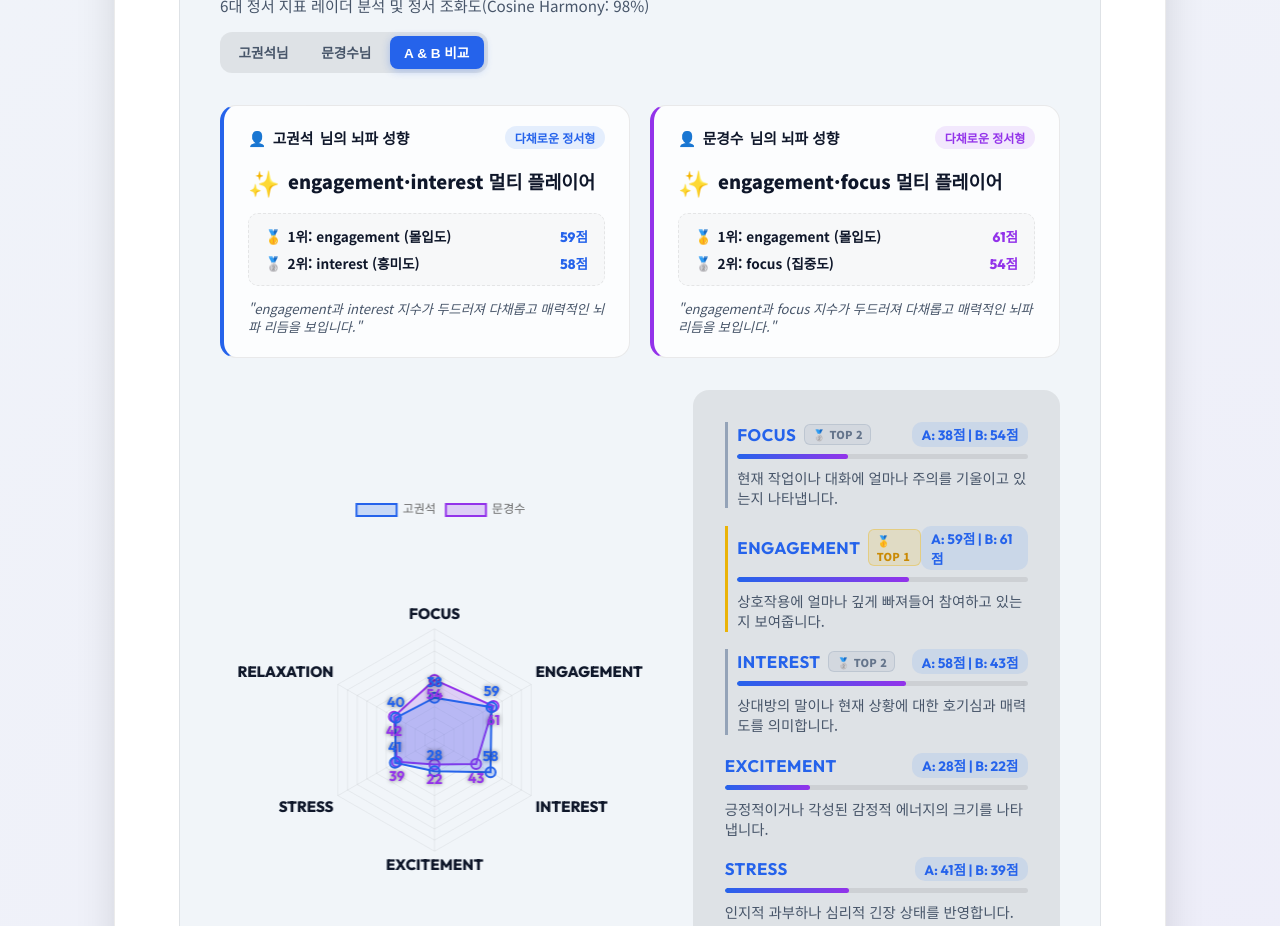
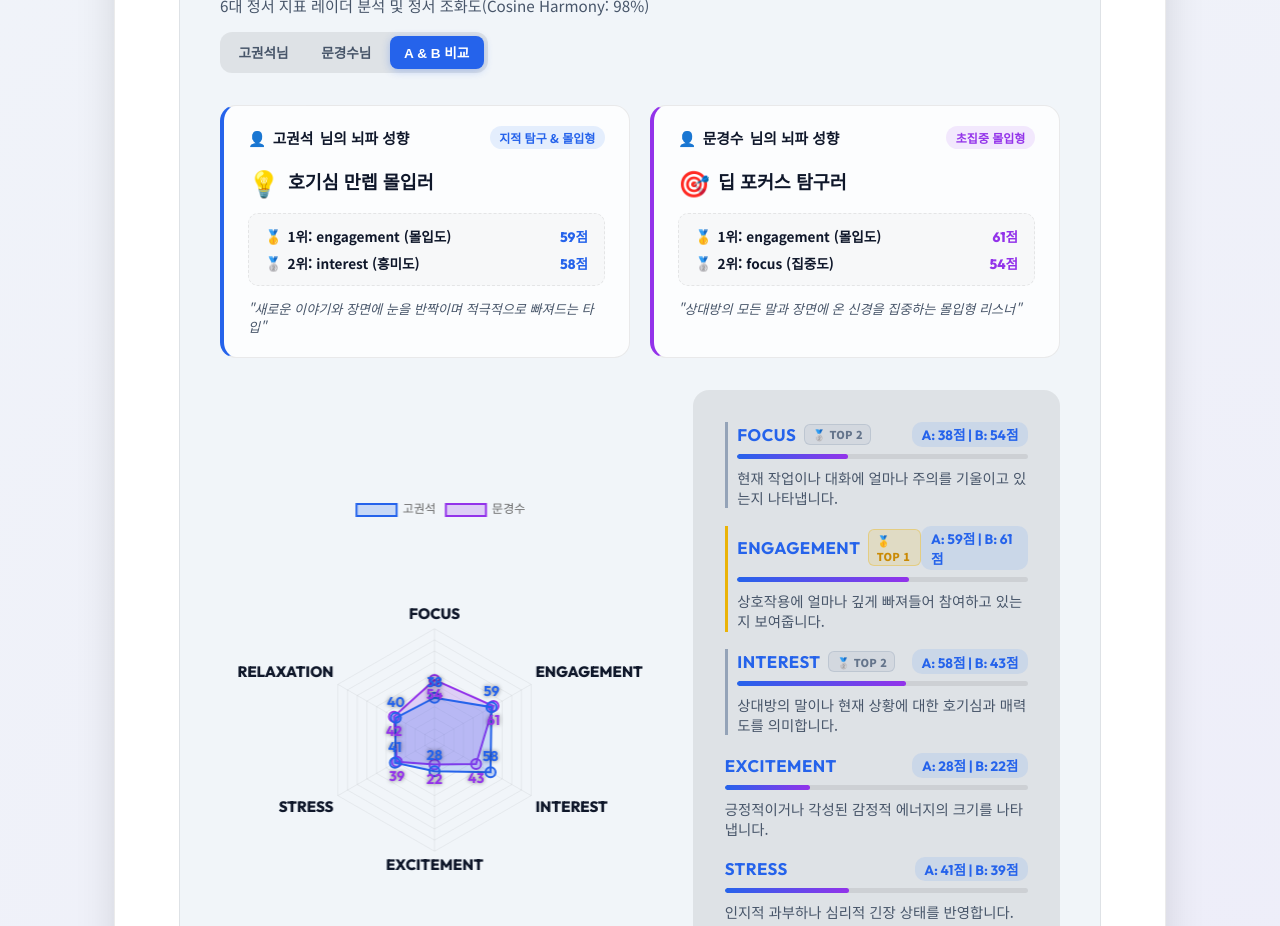
Before and after one commit to moonaaa-create/neurosignal_data_analysis, a React (Vite) app: page / in a window 1280 px wide. Shown: the part 4120-5046 px from the top of the page. Built offline with nearby package versions, Linux system fonts and the light colour scheme.

Commit message:
feat: 6대 정서 조합별 뇌파 페르소나 매핑 및 TOP 2 성향 카드 인터랙션 완성

```diff
--- a/src/App.jsx
+++ b/src/App.jsx
@@ -108,26 +108,40 @@ function sampleData(arr, maxPoints = 300) {
 
 function getParticipantPersona(top1, top2) {
   if (!top1 || !top2) return { icon: '✨', badge: '정서 탐구자', tag: '균형 정서형', desc: '다채로운 정서 리듬을 보여줍니다.' };
-  const n1 = top1.label.split(' ')[0];
-  const n2 = top2.label.split(' ')[0];
-
-  if (n1 === '집중' || n2 === '집중') {
-    if (n1 === '몰입' || n2 === '몰입') return { icon: '🎯', badge: '딥 포커스 탐구러', tag: '초집중 몰입형', desc: '상대방의 모든 말과 장면에 온 신경을 집중하는 몰입형 리스너' };
-    if (n1 === '흥미' || n2 === '흥미') return { icon: '💡', badge: '호기심 천재 브레인', tag: '지적 탐구형', desc: '새로운 이야기와 지적 자극에 적극적으로 반응하는 탐험가' };
-    if (n1 === '이완' || n2 === '이완') return { icon: '🧘', badge: '차분한 관찰형 전략가', tag: '안정 집중형', desc: '흔들림 없이 편안한 태도로 맥락을 꿰뚫어 보는 타입' };
+  const str = `${top1.label} ${top2.label}`.toLowerCase();
+
+  const hasFocus = str.includes('집중') || str.includes('focus');
+  const hasEngage = str.includes('몰입') || str.includes('engagement');
+  const hasInterest = str.includes('흥미') || str.includes('interest');
+  const hasExcite = str.includes('흥분') || str.includes('excitement');
+  const hasRelax = str.includes('이완') || str.includes('relaxation');
+  const hasStress = str.includes('스트레스') || str.includes('stress');
+
+  if (hasEngage && hasInterest) {
+    return { icon: '💡', badge: '호기심 만렙 몰입러', tag: '지적 탐구 & 몰입형', desc: '새로운 이야기와 장면에 눈을 반짝이며 적극적으로 빠져드는 타입' };
   }
-  if (n1 === '흥분' || n2 === '흥분') {
-    if (n1 === '흥미' || n2 === '흥미') return { icon: '⚡', badge: '열정 리액션 폭격기', tag: '스파크 에너지형', desc: '상대방의 멘트에 즉각 텐션을 올리며 분위기를 주도하는 에너자이저' };
-    if (n1 === '몰입' || n2 === '몰입') return { icon: '🔥', badge: '진심 공감 에너자이저', tag: '정서 감응형', desc: '감정의 파동에 온전히 빠져들어 깊게 함께 느끼는 찐공감러' };
+  if (hasEngage && hasFocus) {
+    return { icon: '🎯', badge: '딥 포커스 탐구러', tag: '초집중 몰입형', desc: '상대방의 모든 말과 장면에 온 신경을 집중하는 몰입형 리스너' };
   }
-  if (n1 === '이완' || n2 === '이완') {
-    if (n1 === '흥미' || n2 === '흥미') return { icon: '☕', badge: '힐링 무드 메이커', tag: '여유 탐색형', desc: '부드럽고 편안한 분위기 속에서 상대방의 마음을 여는 힐러' };
-    if (n1 === '몰입' || n2 === '몰입') return { icon: '🌿', badge: '온화한 소통 마스터', tag: '편안한 교감형', desc: '자연스러운 안정감으로 상대방에게 편안함을 선물하는 동행자' };
+  if (hasFocus && hasInterest) {
+    return { icon: '🧠', badge: '지적 호기심 브레인', tag: '지적 탐구형', desc: '새로운 정보와 깊이 있는 주제에 대해 예리하게 반응하는 탐험가' };
   }
-  if (n1 === '스트레스' || n2 === '스트레스') {
+  if (hasEngage && hasExcite) {
+    return { icon: '🔥', badge: '진심 공감 에너자이저', tag: '정서 감응형', desc: '감정의 파동에 온전히 빠져들어 깊게 함께 느끼는 찐공감러' };
+  }
+  if (hasInterest && hasExcite) {
+    return { icon: '⚡', badge: '열정 리액션 폭격기', tag: '스파크 에너지형', desc: '상대방의 멘트에 즉각 텐션을 올리며 분위기를 주도하는 에너자이저' };
+  }
+  if (hasRelax && (hasEngage || hasInterest)) {
+    return { icon: '☕', badge: '힐링 무드 메이커', tag: '여유 탐색형', desc: '부드럽고 편안한 분위기 속에서 상대방의 마음을 여는 힐러' };
+  }
+  if (hasFocus && hasRelax) {
+    return { icon: '🧘', badge: '차분한 관찰형 전략가', tag: '안정 집중형', desc: '흔들림 없이 편안한 태도로 전체 맥락을 꿰뚫어 보는 타입' };
+  }
+  if (hasStress) {
     return { icon: '🧗', badge: '섬세한 뇌파 완벽주의자', tag: '신중 관찰형', desc: '상황을 꼼꼼하게 살피며 신중하고 세심하게 소통하는 스타일' };
   }
-  return { icon: '✨', badge: `${n1}·${n2} 멀티 플레이어`, tag: '다채로운 정서형', desc: `${n1}과 ${n2} 지수가 두드러져 다채롭고 매력적인 뇌파 리듬을 보입니다.` };
+  return { icon: '✨', badge: `${top1.label.split(' ')[0]}·${top2.label.split(' ')[0]} 멀티 플레이어`, tag: '다채로운 정서형', desc: '다채롭고 매력적인 뇌파 리듬을 보여줍니다.' };
 }
 
 function App() {
```
